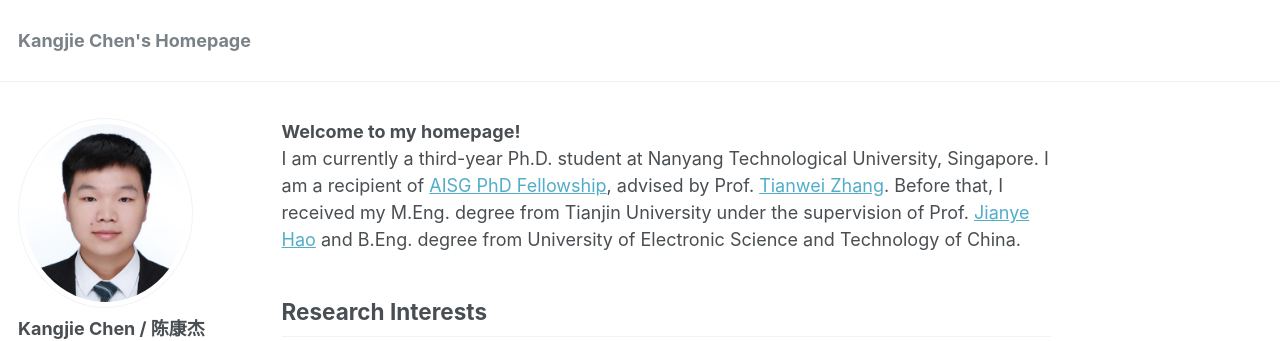
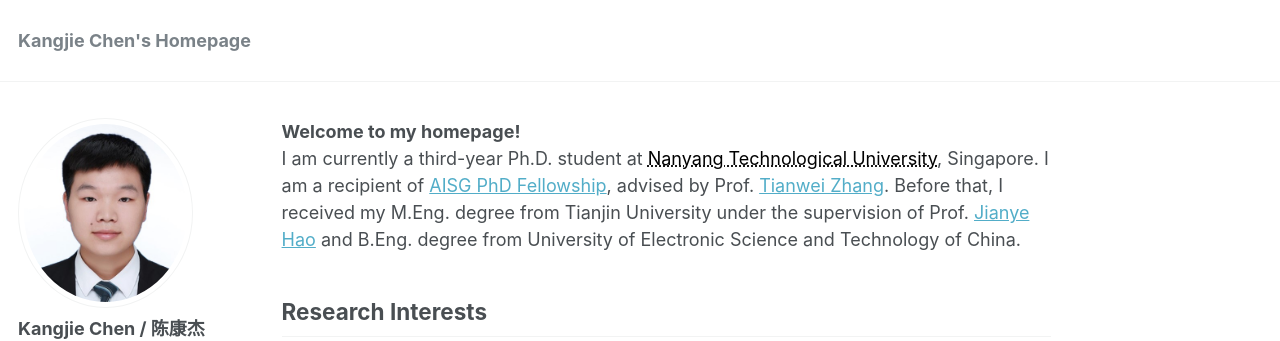
Before and after one commit to kangjie-chen/kangjie-chen.github.io, a Jekyll site: the page built from _pages/about.md, in a window 1280 px wide and 900 px high. Shown: the top 341 px of the window. Built offline with Jekyll 4.4.1, drawn with Linux system fonts in a browser that asks for light colours.

Commit message:
update link for university

```diff
--- a/_pages/about.md
+++ b/_pages/about.md
@@ -10,7 +10,7 @@ redirect_from:
 
 <span style="font-size:large;font-weight:bold;"> Welcome to my homepage! </span>
 <br/>
-I am currently a third-year Ph.D. student at Nanyang Technological University, Singapore. I am a recipient of [AISG PhD Fellowship](https://aisingapore.org/research/phd-fellowship-programme/), advised by Prof. [Tianwei Zhang](https://personal.ntu.edu.sg/tianwei.zhang/index.html). Before that, I received my M.Eng. degree from Tianjin University under the supervision of Prof. [Jianye Hao](http://www.icdai.org/jianye.html) and B.Eng. degree from University of Electronic Science and Technology of China.
+I am currently a third-year Ph.D. student at <a href="https://www.ntu.edu.sg/" style="color: black; text-decoration: underline;text-decoration-style: dotted;">Nanyang Technological University</a>, Singapore. I am a recipient of [AISG PhD Fellowship](https://aisingapore.org/research/phd-fellowship-programme/), advised by Prof. [Tianwei Zhang](https://personal.ntu.edu.sg/tianwei.zhang/index.html). Before that, I received my M.Eng. degree from Tianjin University under the supervision of Prof. [Jianye Hao](http://www.icdai.org/jianye.html) and B.Eng. degree from University of Electronic Science and Technology of China.
 
 ## Research Interests
 - Deep Learning Security
```
